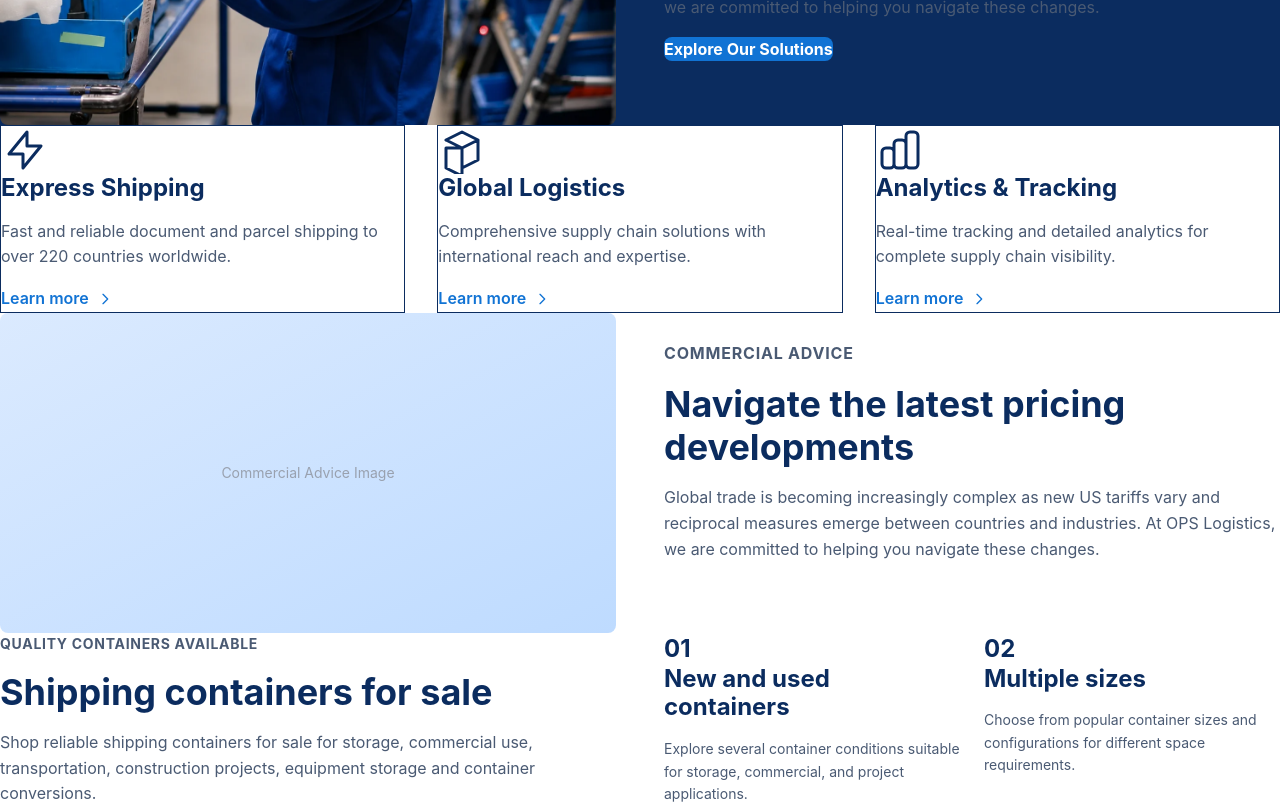
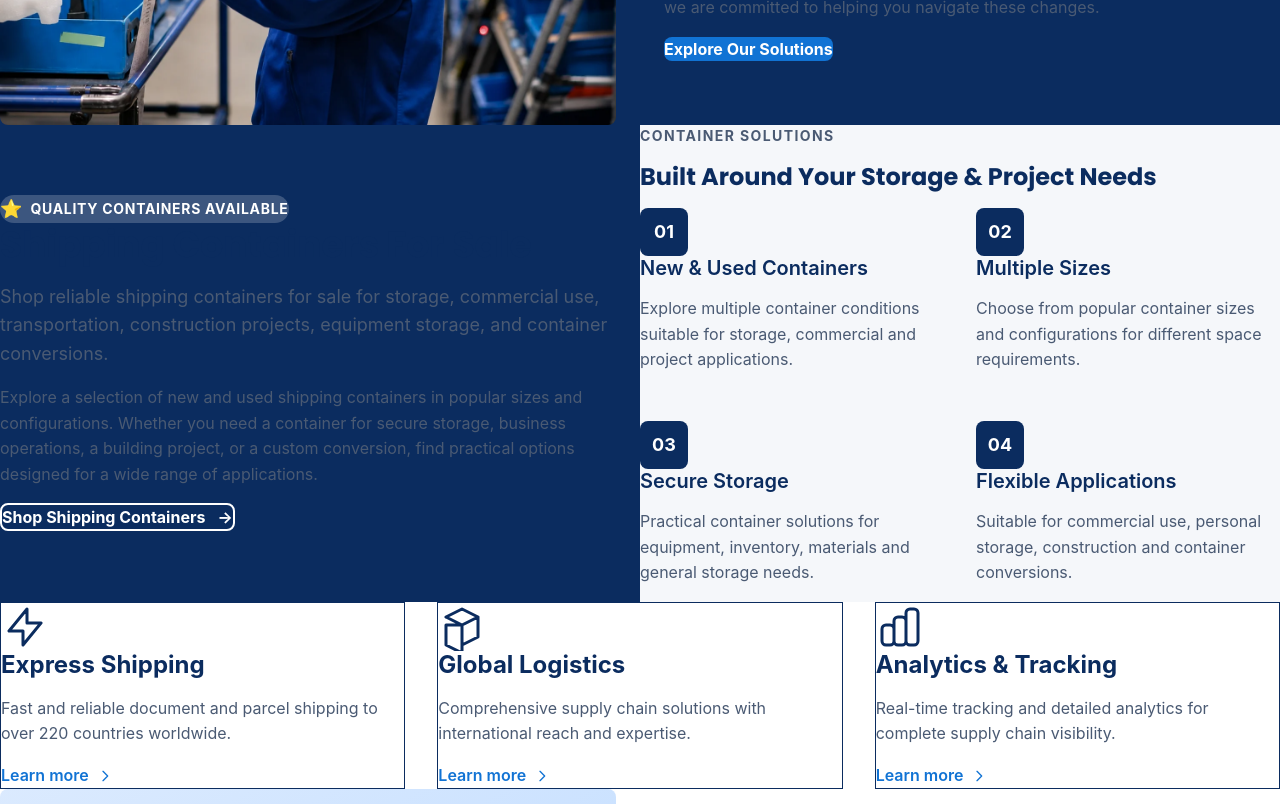
Before and after one commit to nsohmariustumambang88-crypto/ops2, a Next.js app: page / in a window 1280 px wide. Shown: the part 900-1704 px from the top of the page. Built offline with nearby package versions, Linux system fonts and the light colour scheme.

Commit message:
Build Shipping Containers For Sale section
Create two-column section with navy left side (heading, description, button) and beige right side (features grid with numbered cards). Positioned after Trade Advisory section in page layout. Includes GSAP slide-in animations.

```diff
--- a/app/page.tsx
+++ b/app/page.tsx
@@ -1,5 +1,6 @@
 import Hero from '@/components/sections/Hero';
 import TradeAdvisorySection from '@/components/sections/TradeAdvisorySection';
+import ShippingContainersForSaleSection from '@/components/sections/ShippingContainersForSaleSection';
 import FeatureCards from '@/components/sections/FeatureCards';
 import CommercialAdviceSection from '@/components/sections/CommercialAdviceSection';
 import ShippingContainersSection from '@/components/sections/ShippingContainersSection';
@@ -30,7 +31,10 @@ export default function Home() {
       {/* 2. Trade Advisory */}
       <TradeAdvisorySection />
 
-      {/* 3. Three Action Cards */}
+      {/* 3. Shipping Containers For Sale */}
+      <ShippingContainersForSaleSection />
+
+      {/* 4. Three Action Cards */}
       <FeatureCards />
 
       {/* 3. Commercial Advice */}
--- /dev/null
+++ b/components/sections/ShippingContainersForSaleSection.tsx
@@ -0,0 +1,125 @@
+'use client';
+
+import { useEffect, useRef } from 'react';
+import Container from '@/components/ui/Container';
+import { animateSlideInLeft, animateSlideInRight } from '@/lib/animations';
+
+export default function ShippingContainersForSaleSection() {
+  const leftRef = useRef<HTMLDivElement>(null);
+  const rightRef = useRef<HTMLDivElement>(null);
+
+  useEffect(() => {
+    if (leftRef.current) animateSlideInLeft(leftRef.current);
+    if (rightRef.current) animateSlideInRight(rightRef.current);
+  }, []);
+
+  const features = [
+    {
+      number: '01',
+      title: 'New & Used Containers',
+      description: 'Explore multiple container conditions suitable for storage, commercial and project applications.',
+    },
+    {
+      number: '02',
+      title: 'Multiple Sizes',
+      description: 'Choose from popular container sizes and configurations for different space requirements.',
+    },
+    {
+      number: '03',
+      title: 'Secure Storage',
+      description: 'Practical container solutions for equipment, inventory, materials and general storage needs.',
+    },
+    {
+      number: '04',
+      title: 'Flexible Applications',
+      description: 'Suitable for commercial use, personal storage, construction and container conversions.',
+    },
+  ];
+
+  return (
+    <section className='py-16 md:py-24 lg:py-32 bg-white'>
+      <Container>
+        <div className='grid grid-cols-1 lg:grid-cols-2 gap-0'>
+          {/* Left Column - Navy Background */}
+          <div
+            ref={leftRef}
+            className='p-8 md:p-12 lg:p-16 text-white flex flex-col justify-center'
+            style={{ backgroundColor: '#0B2C5F' }}
+          >
+            {/* Badge */}
+            <div className='inline-flex items-center gap-2 bg-white/20 rounded-full px-4 py-2 mb-6 w-fit'>
+              <span className='text-lg'>⭐</span>
+              <span className='text-xs md:text-sm font-bold uppercase tracking-wider'>Quality Containers Available</span>
+            </div>
+
+            {/* Heading */}
+            <h2 className='text-4xl sm:text-5xl md:text-6xl font-bold mb-6 leading-tight' style={{ fontFamily: 'Poppins, sans-serif' }}>
+              Shipping Containers For Sale
+            </h2>
+
+            {/* Description 1 */}
+            <p className='text-base md:text-lg text-white/90 mb-6 leading-relaxed'>
+              Shop reliable shipping containers for sale for storage, commercial use, transportation, construction projects, equipment storage, and container conversions.
+            </p>
+
+            {/* Description 2 */}
+            <p className='text-sm md:text-base text-white/80 mb-8 leading-relaxed'>
+              Explore a selection of new and used shipping containers in popular sizes and configurations. Whether you need a container for secure storage, business operations, a building project, or a custom conversion, find practical options designed for a wide range of applications.
+            </p>
+
+            {/* Button */}
+            <button
+              className='inline-flex items-center gap-3 px-8 py-4 font-bold text-white rounded-lg w-fit text-sm md:text-base transition-all hover:opacity-90'
+              style={{ backgroundColor: '#0B2C5F', border: '2px solid white' }}
+            >
+              <span>Shop Shipping Containers</span>
+              <span>→</span>
+            </button>
+          </div>
+
+          {/* Right Column - Beige/Cream Background */}
+          <div
+            ref={rightRef}
+            className='p-8 md:p-12 lg:p-16 flex flex-col justify-center'
+            style={{ backgroundColor: '#F5F7FA' }}
+          >
+            {/* Label */}
+            <p className='text-xs md:text-sm font-bold uppercase tracking-widest text-primary mb-4 md:mb-6'>
+              CONTAINER SOLUTIONS
+            </p>
+
+            {/* Heading */}
+            <h3 className='text-3xl sm:text-4xl md:text-5xl font-bold mb-10 md:mb-12 text-text-primary leading-tight' style={{ fontFamily: 'Poppins, sans-serif' }}>
+              Built Around Your Storage & Project Needs
+            </h3>
+
+            {/* Features Grid */}
+            <div className='grid grid-cols-1 sm:grid-cols-2 gap-6 md:gap-8'>
+              {features.map((feature) => (
+                <div key={feature.number} className='flex flex-col'>
+                  {/* Number Badge */}
+                  <div
+                    className='w-12 h-12 rounded-lg flex items-center justify-center font-bold text-white text-lg mb-4'
+                    style={{ backgroundColor: '#0B2C5F' }}
+                  >
+                    {feature.number}
+                  </div>
+
+                  {/* Title */}
+                  <h4 className='text-lg md:text-xl font-bold text-text-primary mb-2'>
+                    {feature.title}
+                  </h4>
+
+                  {/* Description */}
+                  <p className='text-sm md:text-base text-text-secondary leading-relaxed'>
+                    {feature.description}
+                  </p>
+                </div>
+              ))}
+            </div>
+          </div>
+        </div>
+      </Container>
+    </section>
+  );
+}
```
